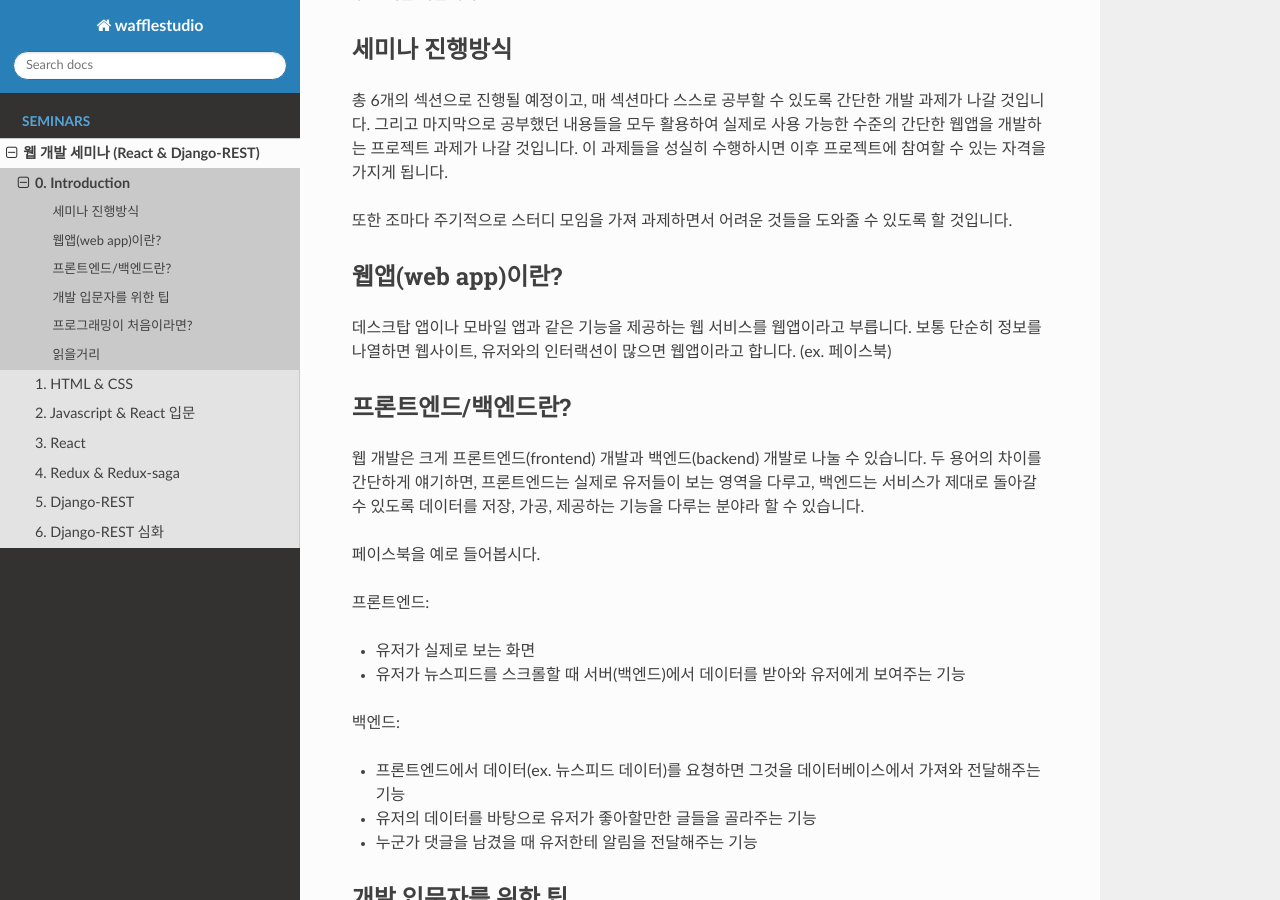
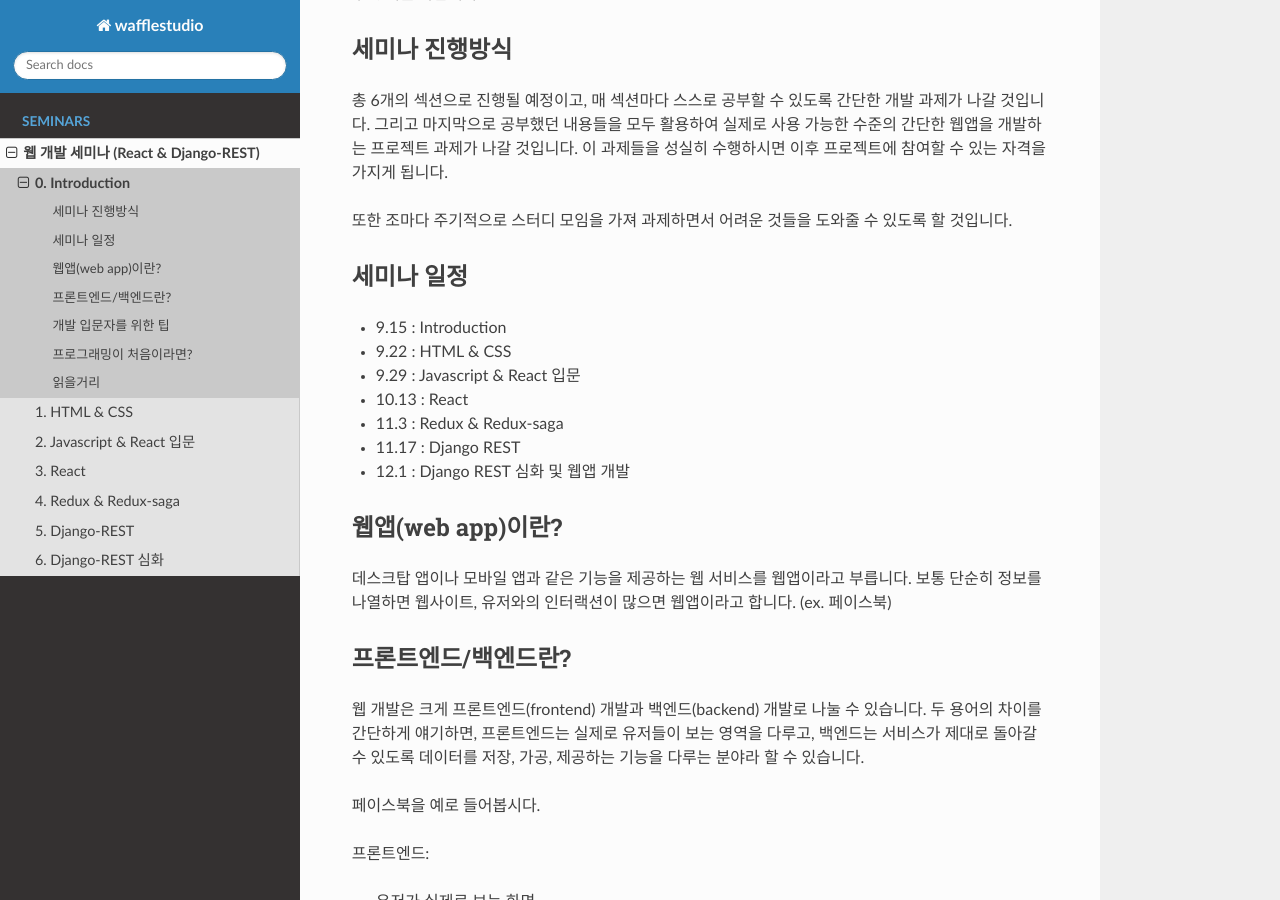
Before and after one commit to wafflestudio/wafflestudio-docs, a Sphinx documentation site: the page built from docs/web-seminar-react-django/0-intro.rst, in a window 1280 px wide and 900 px high, scrolled down 303 px. Built offline with Sphinx 7.4.7 and the Read the Docs theme 2.0.0, drawn with Linux system fonts in a browser that asks for light colours.

Commit message:
add seminar schedule

```diff
--- a/docs/web-seminar-react-django/0-intro.rst
+++ b/docs/web-seminar-react-django/0-intro.rst
@@ -10,6 +10,18 @@
 총 6개의 섹션으로 진행될 예정이고, 매 섹션마다 스스로 공부할 수 있도록 간단한 개발 과제가 나갈 것입니다. 그리고 마지막으로 공부했던 내용들을 모두 활용하여 실제로 사용 가능한 수준의 간단한 웹앱을 개발하는 프로젝트 과제가 나갈 것입니다. 이 과제들을 성실히 수행하시면 이후 프로젝트에 참여할 수 있는 자격을 가지게 됩니다.
 
 또한 조마다 주기적으로 스터디 모임을 가져 과제하면서 어려운 것들을 도와줄 수 있도록 할 것입니다.
+
+
+세미나 일정
+--------------------
+
+* 9.15 : Introduction
+* 9.22 : HTML & CSS
+* 9.29 : Javascript & React 입문
+* 10.13 : React
+* 11.3 : Redux & Redux-saga
+* 11.17 : Django REST
+* 12.1 : Django REST 심화 및 웹앱 개발
 
 
 웹앱(web app)이란?
```
